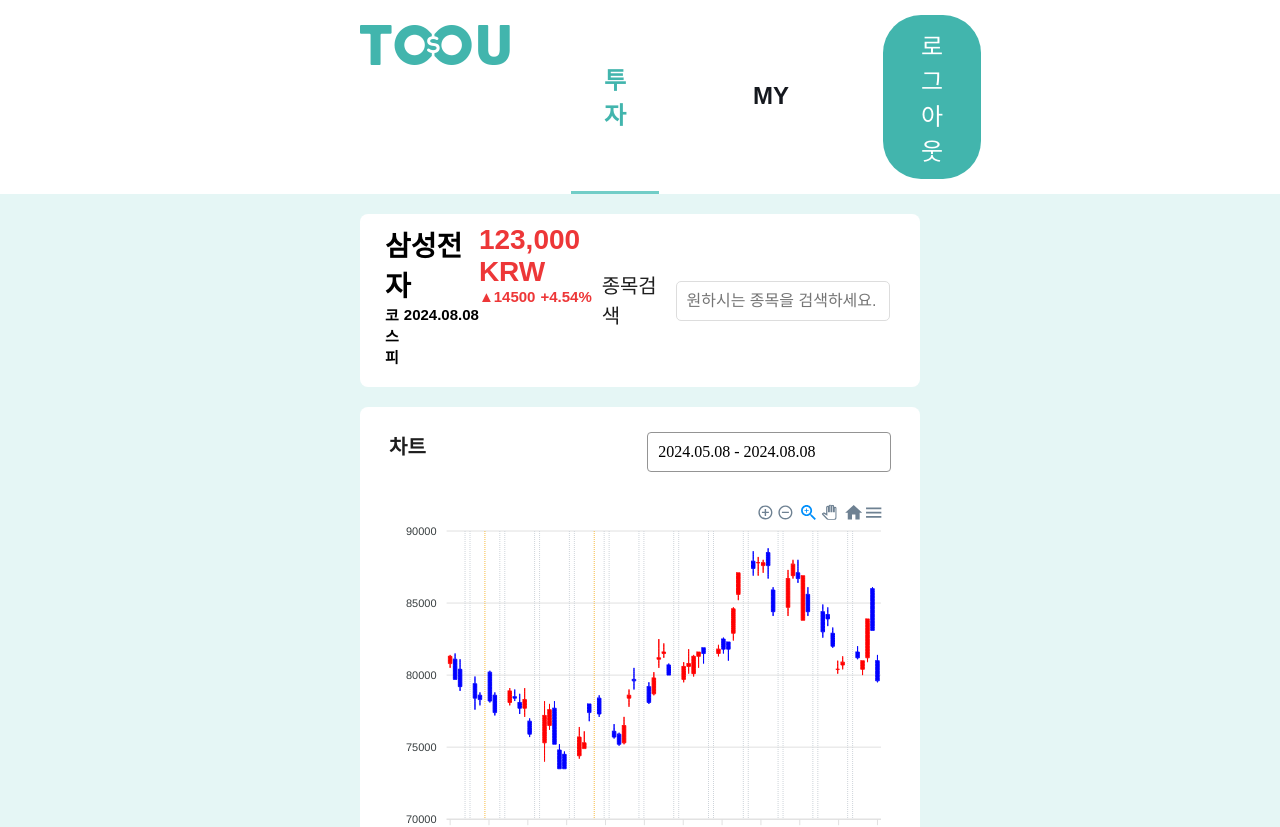
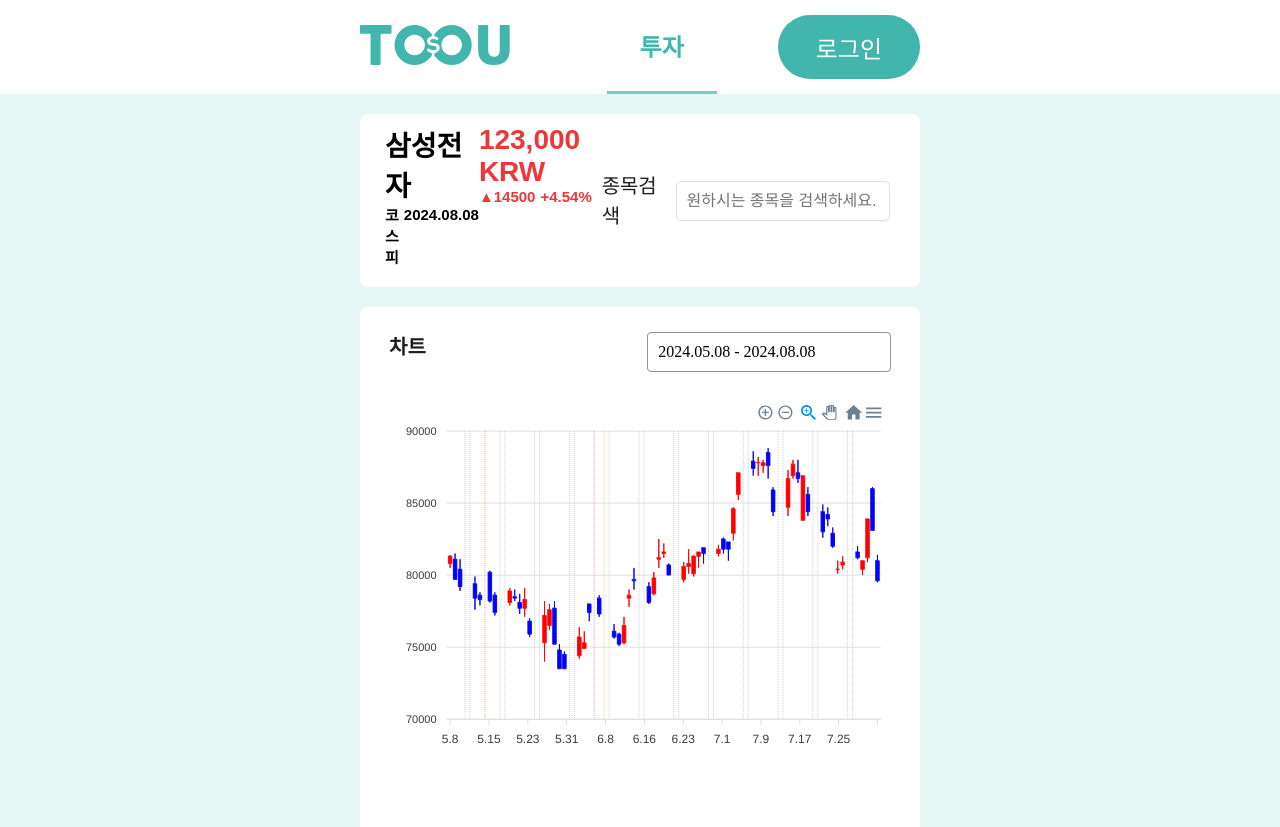
Before and after one commit to fintech4/frontend, a React (Create React App) app: page /main in a window 1280 px wide. Shown: the top 827 px of the page. Built offline with nearby package versions, Linux system fonts and the light colour scheme; a web font is replaced by a local one.

Commit message:
fix: nav바 로그인X시 MY 안보이도록 수정

```diff
--- a/src/App.jsx
+++ b/src/App.jsx
@@ -34,7 +34,7 @@
         />
         <Route
           path="/mypage"
-          element={<MyPage isLoggedIn={isLoggedIn} onLogout={handleLogout} />}
+          element={<MyPage  />}
         />
       </Routes>
     </Router>
--- a/src/components/page/MainPage.jsx
+++ b/src/components/page/MainPage.jsx
@@ -29,10 +29,10 @@
   width: calc(100% - 720px); /* 좌우 마진을 제외한 너비 계산 */
 `;
 
-function MainPage() {
+function MainPage({ isLoggedIn, onLogout }) {
   return (
     <>
-      <Navigation path={"/"} isLoggedIn={true} />
+      <Navigation path={"/"} isLoggedIn={isLoggedIn} onLogout={onLogout} />
       <StockSearch />
 
       {/* 차트 관련 섹션 */}
--- a/src/components/ui/bar/Navigation.jsx
+++ b/src/components/ui/bar/Navigation.jsx
@@ -96,11 +96,15 @@
               <TabLinkText>투자</TabLinkText>
             </TabLinkListElement>
           </TabLink>
-          <TabLink to="/mypage">
-            <TabLinkListElement className={path === "/mypage" ? "clicked" : ""}>
-              <TabLinkText>MY</TabLinkText>
-            </TabLinkListElement>
-          </TabLink>
+          {isLoggedIn && (
+            <TabLink to="/mypage">
+              <TabLinkListElement
+                className={path === "/mypage" ? "clicked" : ""}
+              >
+                <TabLinkText>MY</TabLinkText>
+              </TabLinkListElement>
+            </TabLink>
+          )}
           <SignInWrapper>
             <SignInLink to={isLoggedIn ? "/logout" : "/login"}>
               {isLoggedIn ? "로그아웃" : "로그인"}
```
